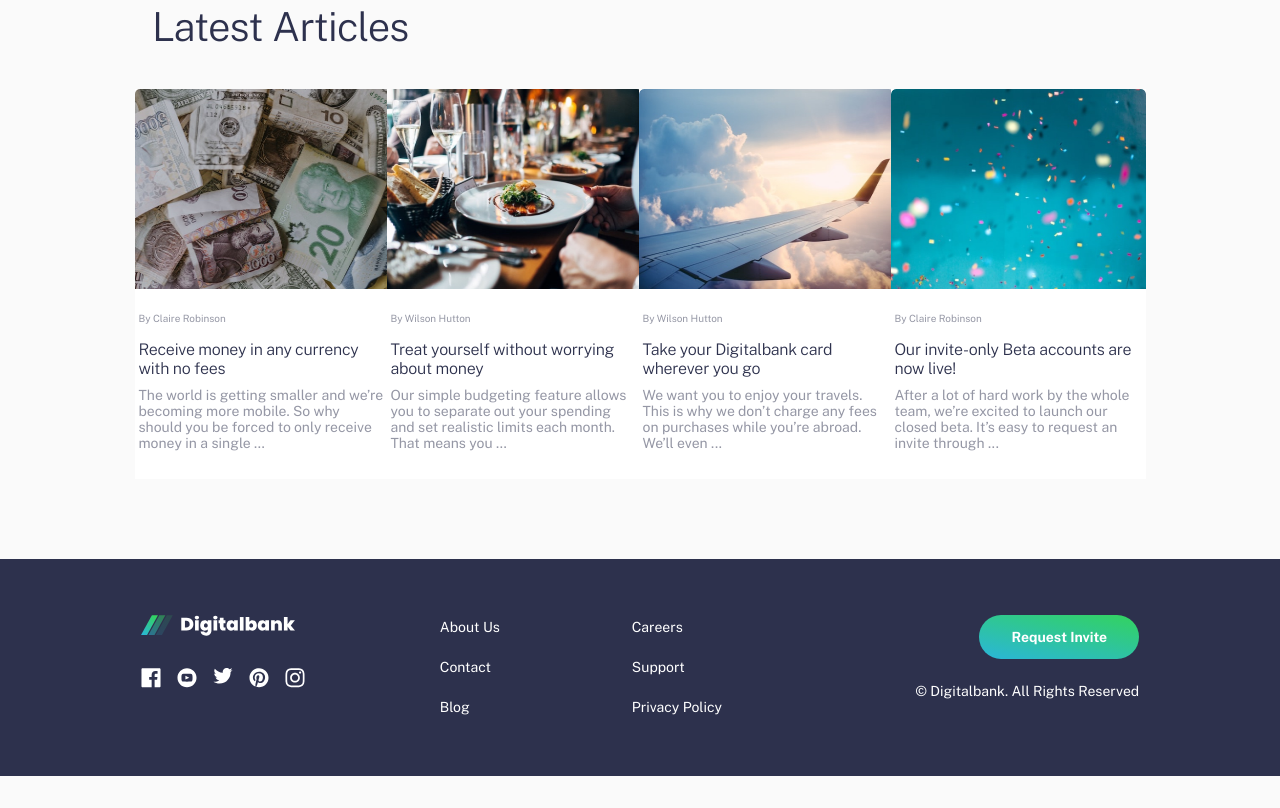
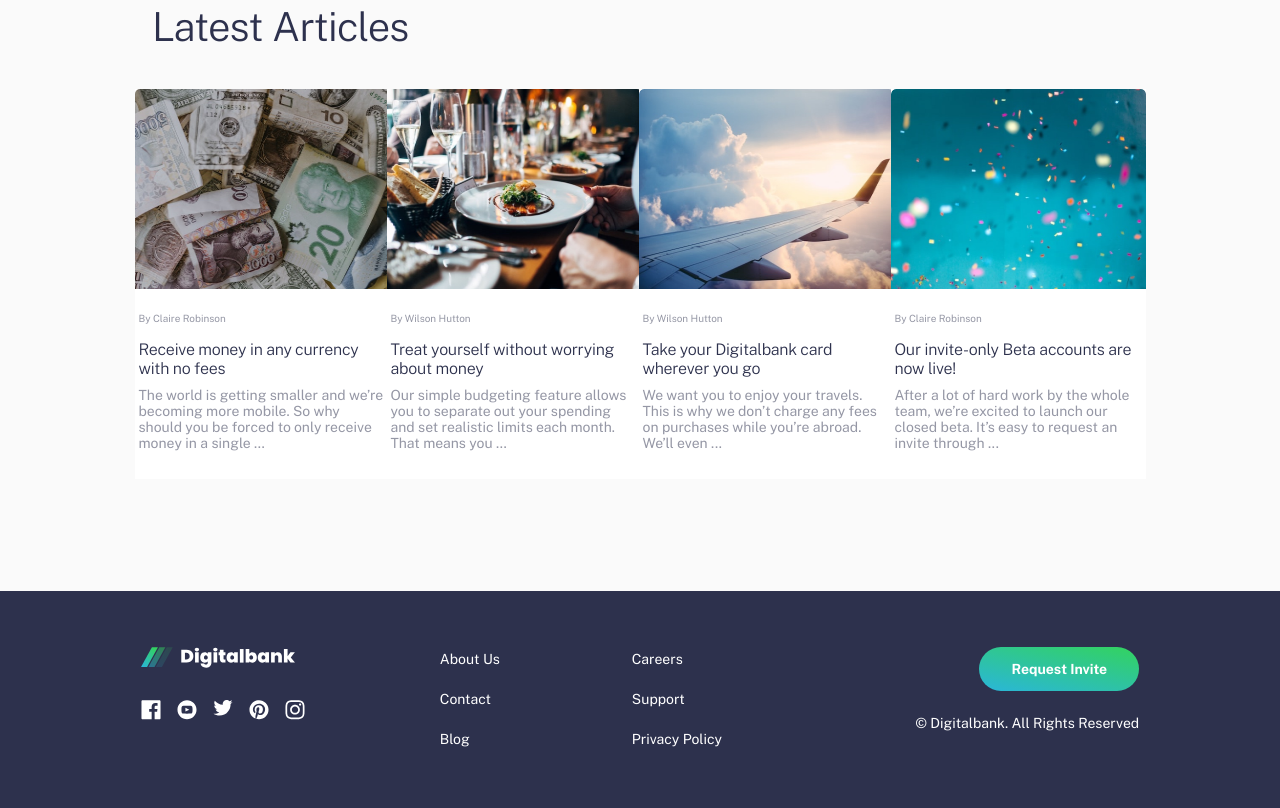
Before and after one commit to Emngila/digitalbank, a website: page index.html in a window 1280 px wide. Shown: the part 1511-2319 px from the top of the page. Before the commit the page ends 2287 px from the top, so only its background shows below. Drawn offline with Linux system fonts and the light colour scheme.

Commit message:
footer top margin

```diff
--- a/index.html
+++ b/index.html
@@ -304,7 +304,7 @@
     <!-- Footer -->
     <!-- Footer -->
     <footer
-      class="bg-Blue-950 space-y-8 xl:mt-8  py-14 xl:grid grid-cols-[284px_192px_160px_1fr] xl:px-[11%]"
+      class="bg-Blue-950 space-y-8 xl:mt-16  py-14 xl:grid grid-cols-[284px_192px_160px_1fr] xl:px-[11%]"
     >
       <!-- logo and social media -->
       <div
```
Also changed, not shown: src/output.css.
